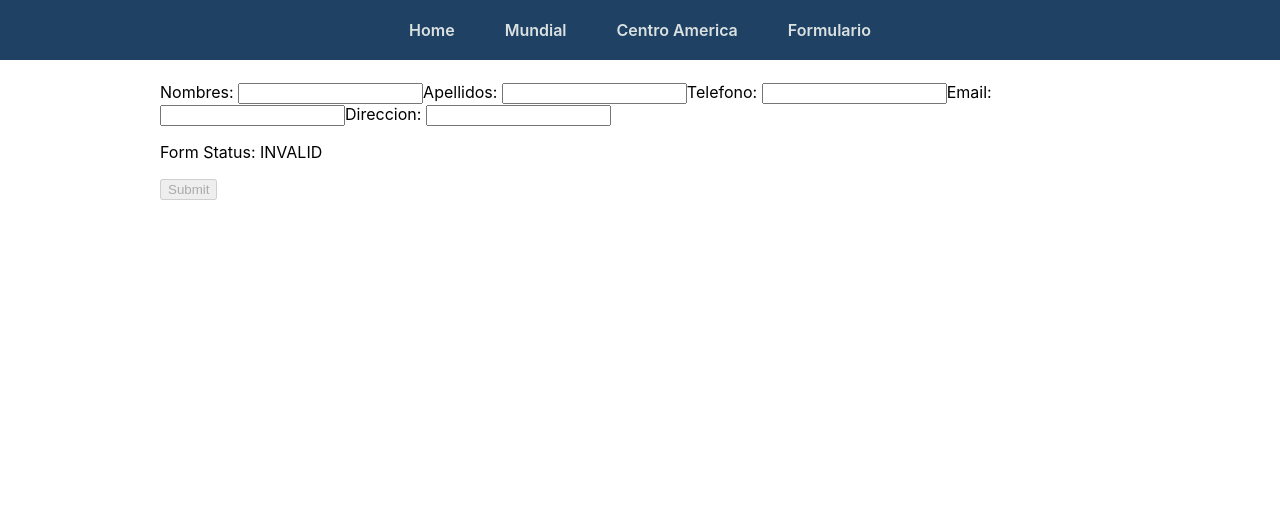
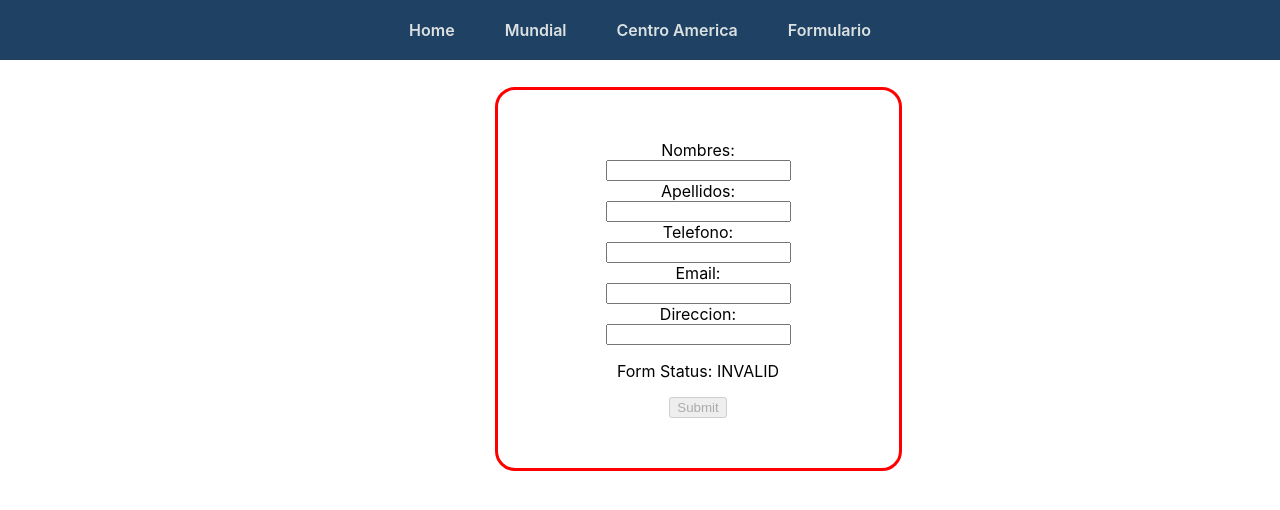
Before and after one commit to JRaulSierra/casosCovid-Angular, an Angular app: page /form in a window 1280 px wide. Shown: the top 510 px of the page. Built offline with nearby package versions, Linux system fonts and the light colour scheme.

Commit message:
@media cambios

```diff
--- a/src/app/modules/navi/pages/form/form.component.html
+++ b/src/app/modules/navi/pages/form/form.component.html
@@ -1,4 +1,4 @@
-<form [formGroup]="profileForm" (ngSubmit)="onSubmit()">
+<form class="form" [formGroup]="profileForm" (ngSubmit)="onSubmit()">
     <label for="first-name">Nombres: </label>
     <input id="first-name" type="text" formControlName="firstName">
 
--- a/src/app/modules/navi/pages/form/form.component.scss
+++ b/src/app/modules/navi/pages/form/form.component.scss
@@ -0,0 +1,19 @@
+@import '_colors';
+
+
+.form{
+    @include cardStyle(true);
+    border-color: black;
+    display: flex;
+    align-items: center;
+    flex-direction: column;
+    padding: 50px;
+}
+
+
+@media (orientation: landscape) {
+    .form{
+        width: 100%;
+        border-color: red;
+    }
+}
--- a/src/app/modules/navi/pages/form/form.component.ts
+++ b/src/app/modules/navi/pages/form/form.component.ts
@@ -4,7 +4,8 @@ import { FormControl, FormGroup, Validators } from '@angular/forms';
 
 @Component({
   selector: 'app-name-editor',
-  templateUrl: './form.component.html'
+  templateUrl: './form.component.html',
+  styleUrls: ['./form.component.scss']
 
 })
 export class FormComponent {
```
